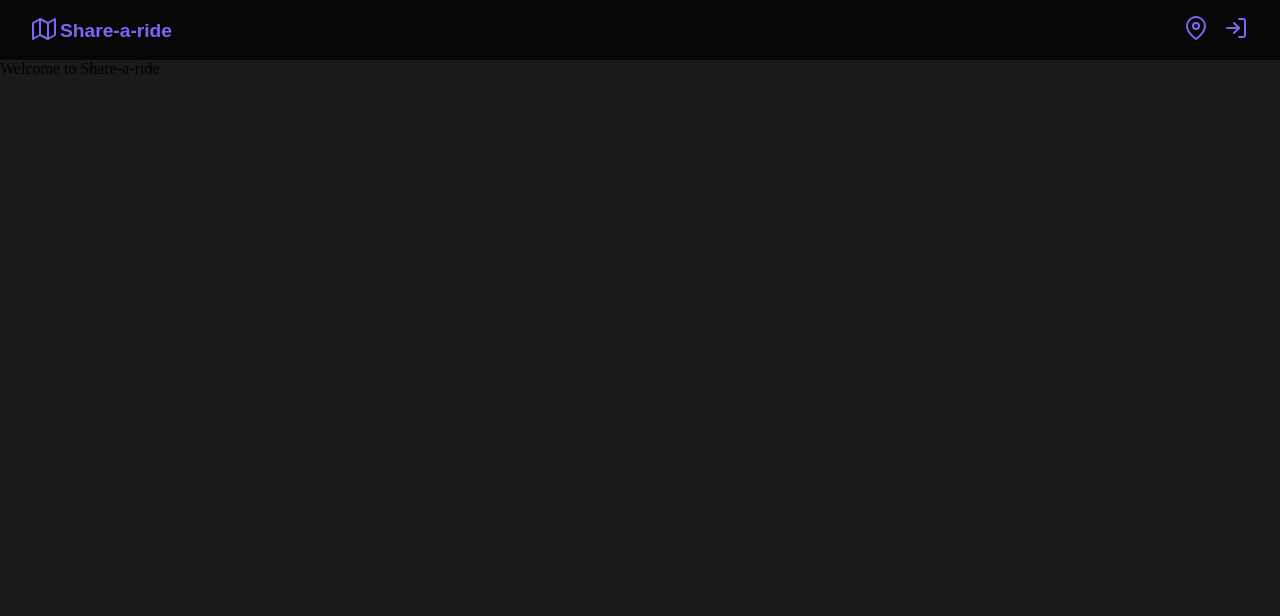
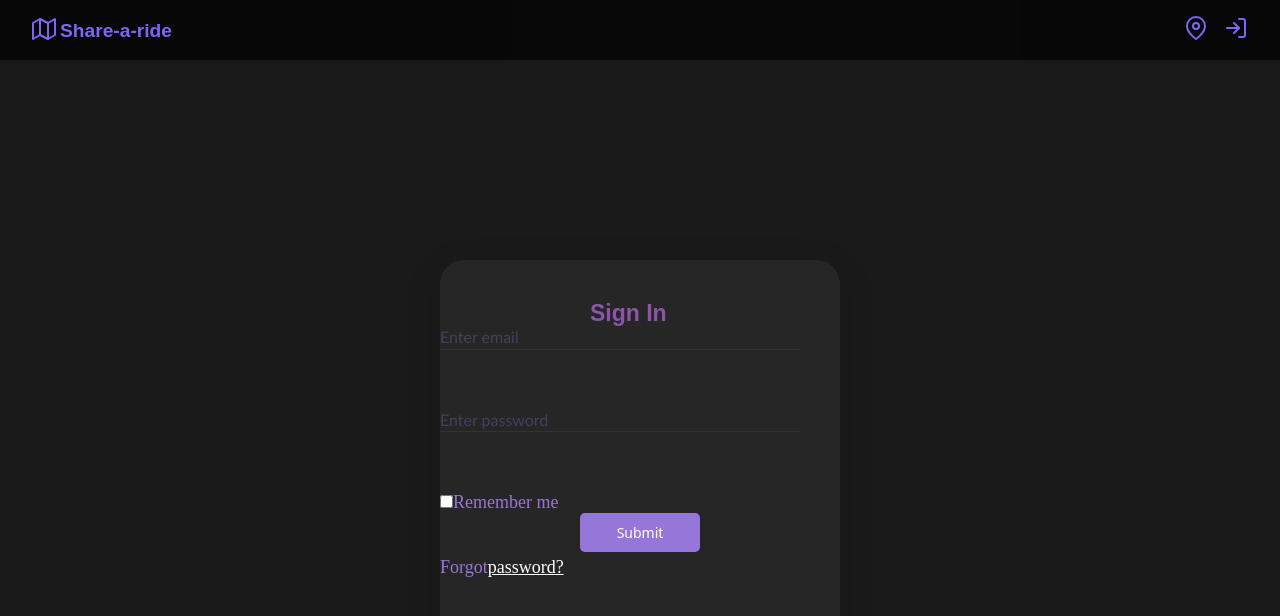
Before and after one commit to theman550/DAT257-K9, a React (Create React App) app in the folder frontend/: page /login in a window 1280 px wide. Shown: the top 616 px of the page. Built offline with nearby package versions, Linux system fonts and the light colour scheme; the HTML template or start-up script is replaced by a standard one; a web font is replaced by a local one.

Commit message:
Rename account components with its login functionality to simply Login

```diff
--- a/frontend/src/App.js
+++ b/frontend/src/App.js
@@ -5,7 +5,7 @@ import theme from './themes/base';
 import Navigation from './components/Navigation';
 import Notification from './components/Notification';
 import Trips from './screens/Trips';
-import Account from './screens/Account';
+import Login from './screens/Login';
 import RegisterForm from './components/Form';
 
 const PageWrapper = styled.div`
@@ -30,8 +30,8 @@ const App = () => {
           {notification
             && <Notification msg={notification.msg} color={notification.color} />}
           <Switch>
-            <Route path="/account">
-              <Account />
+            <Route path="/login">
+              <Login />
             </Route>
             <Route path="/register">
               <RegisterForm />
--- a/frontend/src/components/Login.js
+++ b/frontend/src/components/LoginForm.js
@@ -69,7 +69,7 @@ color: white;
 font-size: large;
 `;
 
-const Login = () => {
+const LoginForm = () => {
   const [email, setEmail] = useState('');
   const [password, setPassword] = useState('');
   const handleSubmit = (event) => {
@@ -121,4 +121,4 @@ const Login = () => {
   );
 };
 
-export default Login;
+export default LoginForm;
--- a/frontend/src/screens/Account.js
+++ b/frontend/src/screens/Login.js
@@ -1,6 +1,6 @@
 import React from 'react';
 import styled from 'styled-components';
-import Login from '../components/Login';
+import LoginForm from '../components/LoginForm';
 
 const Container = styled.div`
   display: flex;
@@ -10,10 +10,10 @@ const Container = styled.div`
   height: 100vh;
 `;
 
-const Account = () => (
+const Login = () => (
   <Container>
-    <Login />
+    <LoginForm />
   </Container>
 );
 
-export default Account;
+export default Login;
```
Also changed, not shown: 1 other file (tests, documents, lock files or other folders).
